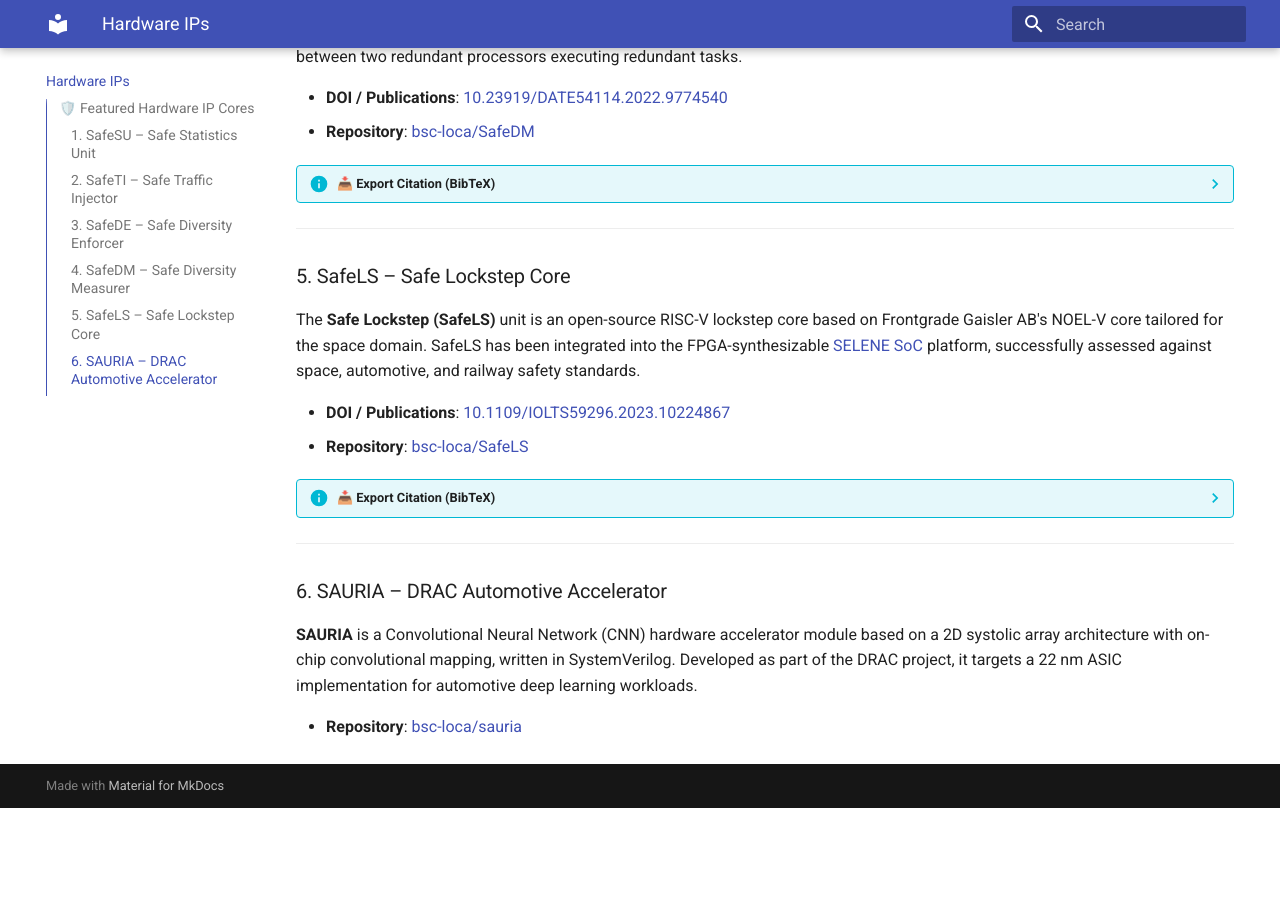
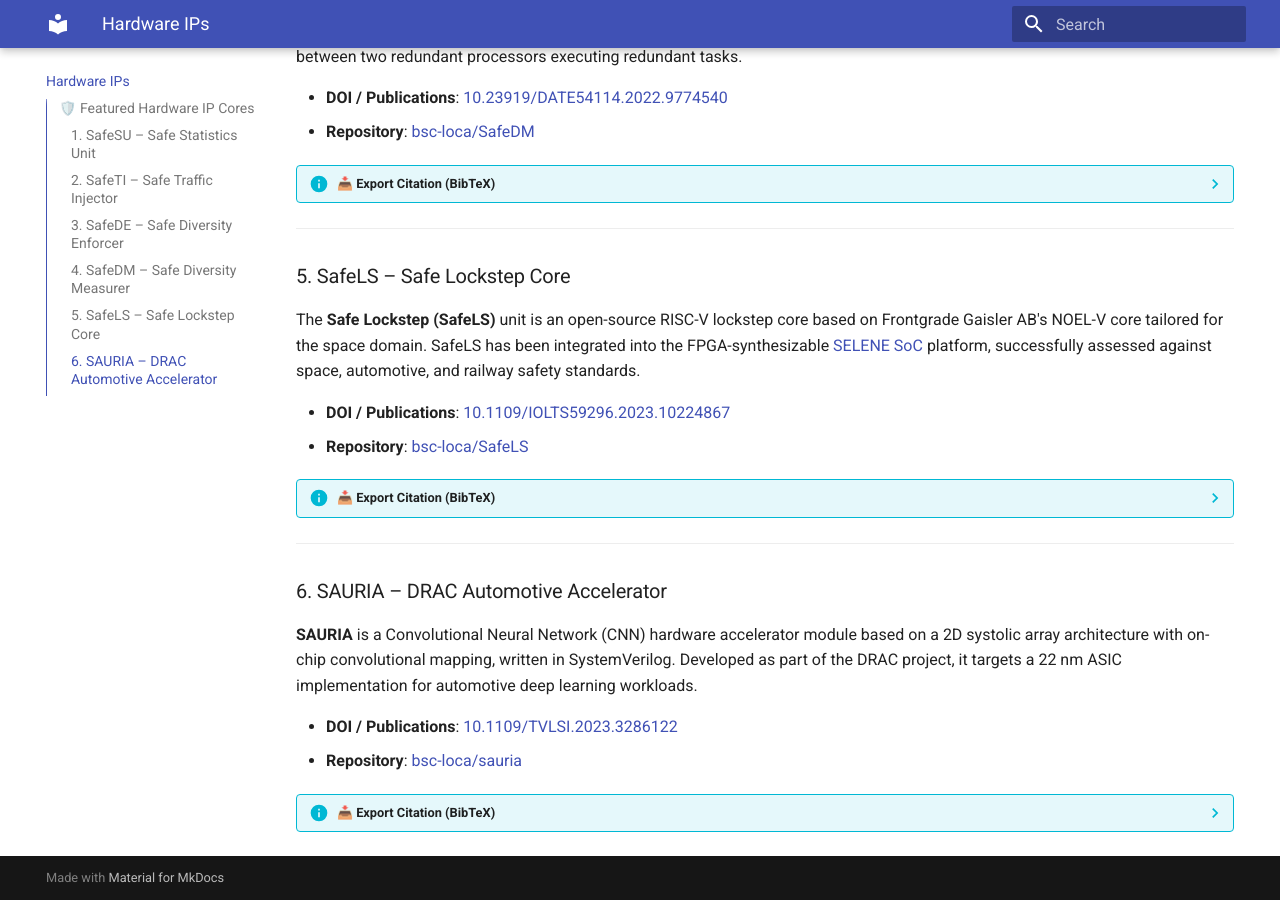
Before and after one commit to bsccaos/HADES, an MkDocs documentation site: the page built from docs/ips/index.md, in a window 1280 px wide and 900 px high, scrolled down 1418 px. Built offline with MkDocs 1.6.1 and Material for MkDocs 9.7.7, drawn with Linux system fonts in a browser that asks for light colours; before the commit the page ends 2226 px from its top, so only the background shows below that; some of the changed lines change nothing that is shown.

Commit message:
docs: add SAURIA DOI link and Export Citation block

````diff
--- a/docs/ips/index.md
+++ b/docs/ips/index.md
@@ -152,4 +152,22 @@
 ### 6. SAURIA – DRAC Automotive Accelerator
 **SAURIA** is a Convolutional Neural Network (CNN) hardware accelerator module based on a 2D systolic array architecture with on-chip convolutional mapping, written in SystemVerilog. Developed as part of the DRAC project, it targets a 22 nm ASIC implementation for automotive deep learning workloads.
 
+- **DOI / Publications**: [10.1109/TVLSI.2023.3286122](https://doi.org/10.1109/TVLSI.2023.3286122)
 - **Repository**: [bsc-loca/sauria](https://github.com/bsc-loca/sauria)
+
+??? info "📥 Export Citation (BibTeX)"
+
+    **IEEE TVLSI 2023**: [Download .bib File](https://api.crossref.org/works/10.1109/TVLSI.2023.3286122/transform/application/x-bibtex)
+    ```bibtex
+    @article{Fornt_2023_SAURIA,
+      title={An Energy-Efficient GeMM-Based Convolution Accelerator With On-the-Fly im2col},
+      author={Fornt, Jordi and Fontova-Must{\'e}, Pau and Caro, Mart{\'i} and Abella, Jaume and Moll, Francesc and Altet, Josep and Studer, Christoph},
+      journal={IEEE Transactions on Very Large Scale Integration (VLSI) Systems},
+      volume={31},
+      number={11},
+      pages={1874--1878},
+      year={2023},
+      publisher={IEEE},
+      doi={10.1109/TVLSI.2023.3286122}
+    }
+    ```
````
